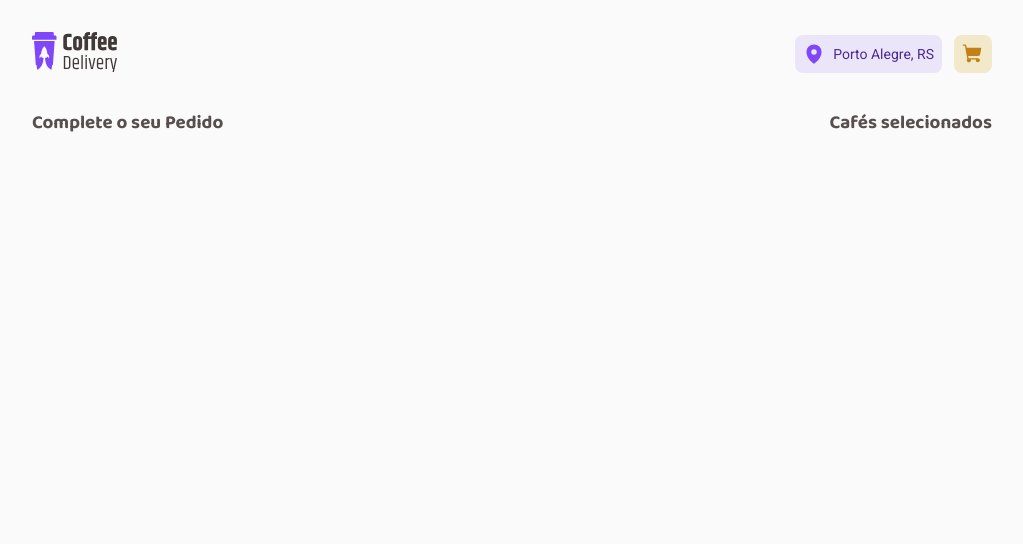
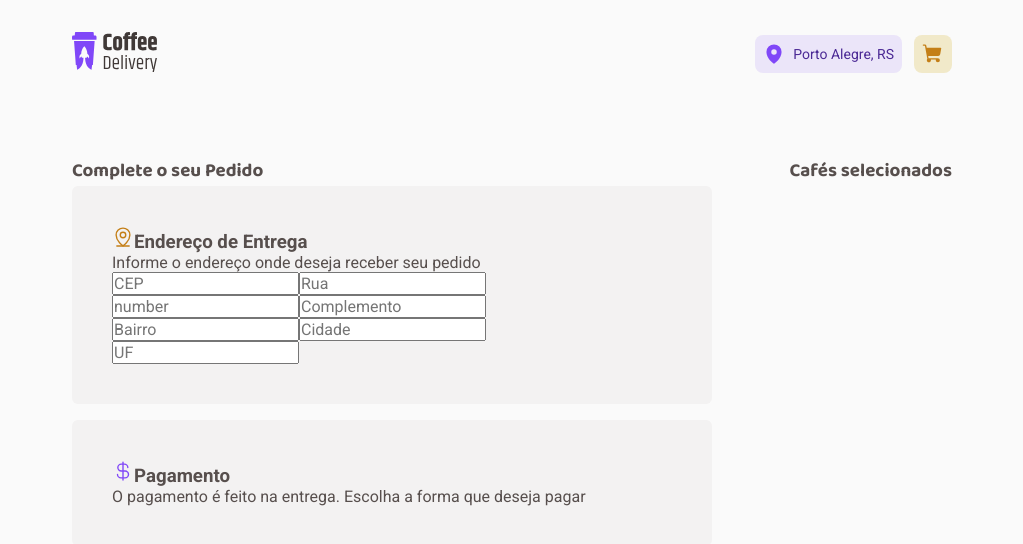
Before and after one commit to EGuerra7/coffee-delivery, a React (Vite) app: page /cart in a window 1280 px wide. Shown: the top 544 px of the page, without its empty margins (128-1151 px from the left). Built offline with nearby package versions, Linux system fonts and the light colour scheme.

Commit message:
styled FormsContainer

```diff
--- a/package.json
+++ b/package.json
@@ -10,6 +10,7 @@
     "preview": "vite preview"
   },
   "dependencies": {
+    "immer": "^10.1.1",
     "phosphor-react": "^1.4.1",
     "react": "^18.3.1",
     "react-dom": "^18.3.1",
--- a/src/layouts/styles.ts
+++ b/src/layouts/styles.ts
@@ -1,7 +1,7 @@
 import styled from 'styled-components'
 
 export const LayoutContainer = styled.div`
-    width: calc( 100% - 20rem);
+    width: calc( 100% - 25rem);
     height: 100vh;
     margin: 0 auto;
 
--- a/src/pages/Cart/Cart.tsx
+++ b/src/pages/Cart/Cart.tsx
@@ -1,14 +1,51 @@
-import { CartContainer } from "./styles";
+import { CurrencyDollar, MapPinLine } from "phosphor-react";
+import { AdressContainer, CartContainer, HeadingAdress, HeadingPayment, InfoContainer, PaymentContainer } from "./styles";
+import { useTheme } from "styled-components";
 
 export default function Cart() {
+  const theme = useTheme();
+
   return (
     <CartContainer>
-      <div>
+
+      <InfoContainer>
         <h2>Complete o seu Pedido</h2>
-      </div>
-      <div>
+          <form>
+            <AdressContainer>
+
+              <HeadingAdress>
+                <h3>
+                  <MapPinLine size={22} color={theme["yellow-dark"]}/>
+                  Endereço de Entrega
+                </h3>
+                <span>Informe o endereço onde deseja receber seu pedido</span>
+              </HeadingAdress>
+                <input type="text" placeholder="CEP" />
+                <input type="text" placeholder="Rua" />
+                <input type="number" placeholder="number" />
+                <input type="text" placeholder="Complemento" />
+                <input type="text" placeholder="Bairro" />
+                <input type="text" placeholder="Cidade" />
+                <input type="text" placeholder="UF" />
+            </AdressContainer>
+
+            <PaymentContainer>
+              <HeadingPayment>
+                <h3>
+                  <CurrencyDollar size={22} color={theme["purple"]}/>
+                  Pagamento
+                </h3>
+                <span>O pagamento é feito na entrega. Escolha a forma que deseja pagar</span>
+              </HeadingPayment>
+            </PaymentContainer>
+          </form>
+      </InfoContainer>
+
+
+      <InfoContainer>
         <h2>Cafés selecionados</h2>
-      </div>
+
+      </InfoContainer>
     </CartContainer>
   )
 }
--- a/src/pages/Cart/styles.ts
+++ b/src/pages/Cart/styles.ts
@@ -1,9 +1,9 @@
 import styled from "styled-components";
 
 export const CartContainer = styled.div`
+    margin-top: 3rem;
     display: flex;
     justify-content: space-between;
-    align-items: center;
 
     h2{
         font-family: ${props => props.theme["font-balo"]};
@@ -11,3 +11,38 @@ export const CartContainer = styled.div`
         font-weight: bold;
     }
 `
+
+export const InfoContainer = styled.div`
+    display: flex;
+    flex-direction: column;
+`
+
+const Heading = styled.header`
+
+`
+
+const FormsContainer = styled.div`
+    background-color: ${props => props.theme["base-card"]};
+    border-radius: 6px;
+    padding: 2.5rem;
+    max-width: 40rem;
+`
+
+export const HeadingAdress = styled(Heading)``
+
+
+
+
+export const AdressContainer = styled(FormsContainer)`
+
+`
+
+
+
+export const HeadingPayment = styled(Heading)`
+
+`
+
+export const PaymentContainer = styled(FormsContainer)`
+    margin-top: 1rem;
+`
--- a/src/pages/Home/components/CoffeShop/CardCoffee/styles.ts
+++ b/src/pages/Home/components/CoffeShop/CardCoffee/styles.ts
@@ -7,8 +7,6 @@ export const CardCoffeeContainer = styled.div`
     flex-direction: column;
     align-items: center;
 
-
-    width: 16rem;
     height: 19.375rem;
     border-radius: 6px 36px 6px 36px;
 
--- a/src/pages/Home/components/CoffeShop/styles.ts
+++ b/src/pages/Home/components/CoffeShop/styles.ts
@@ -15,8 +15,7 @@ export const CoffeContainer = styled.div`
  `
 
 export const CoffesSection = styled.div`
-    display: flex;
-    gap: 2.7rem;
-    width: 100%;
-    flex-wrap: wrap;
+    display: grid;
+    grid-template-columns: repeat(auto-fit, minmax(16rem, 0.7fr));
+    gap: 3rem;
  `
```
Also changed, not shown: src/reducers/cart/reducer.ts (added, +13 -0 lines), src/reducers/cart/actions.ts (added), 1 other file (tests, documents, lock files or other folders).
